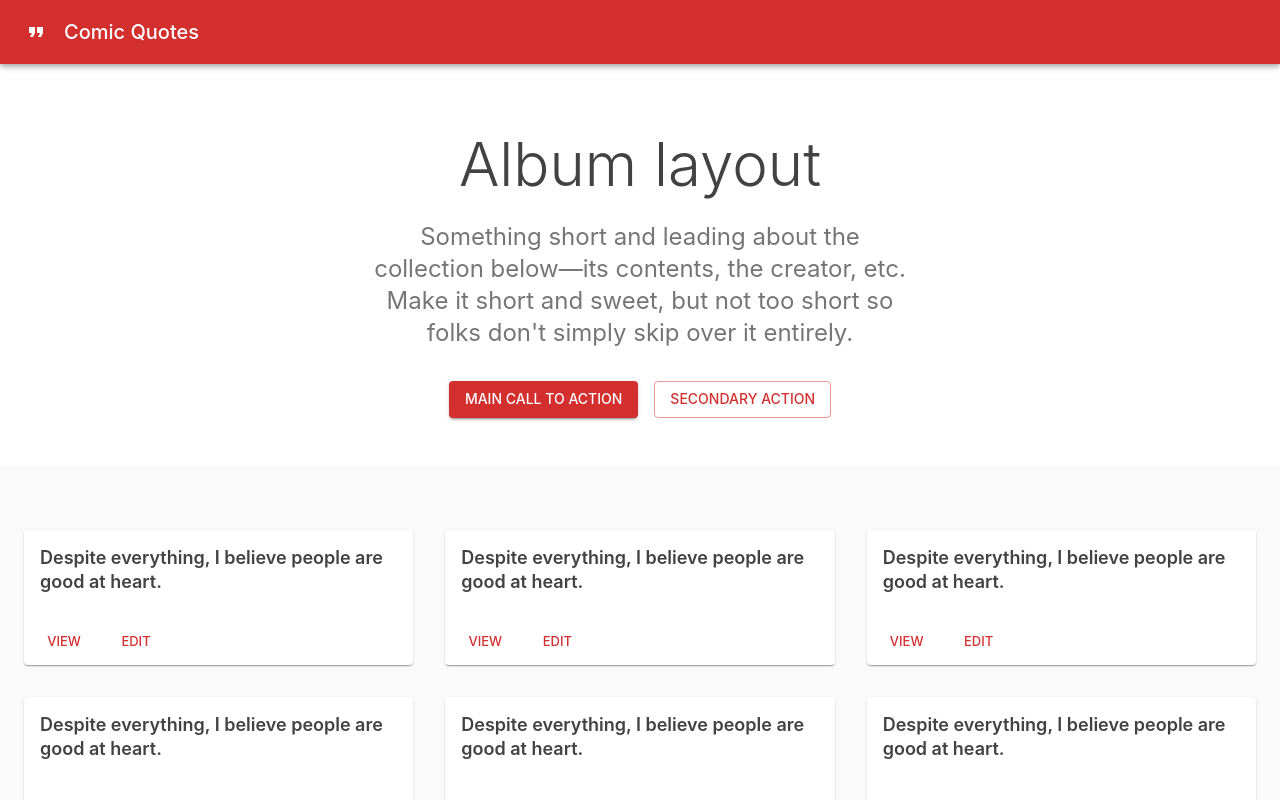
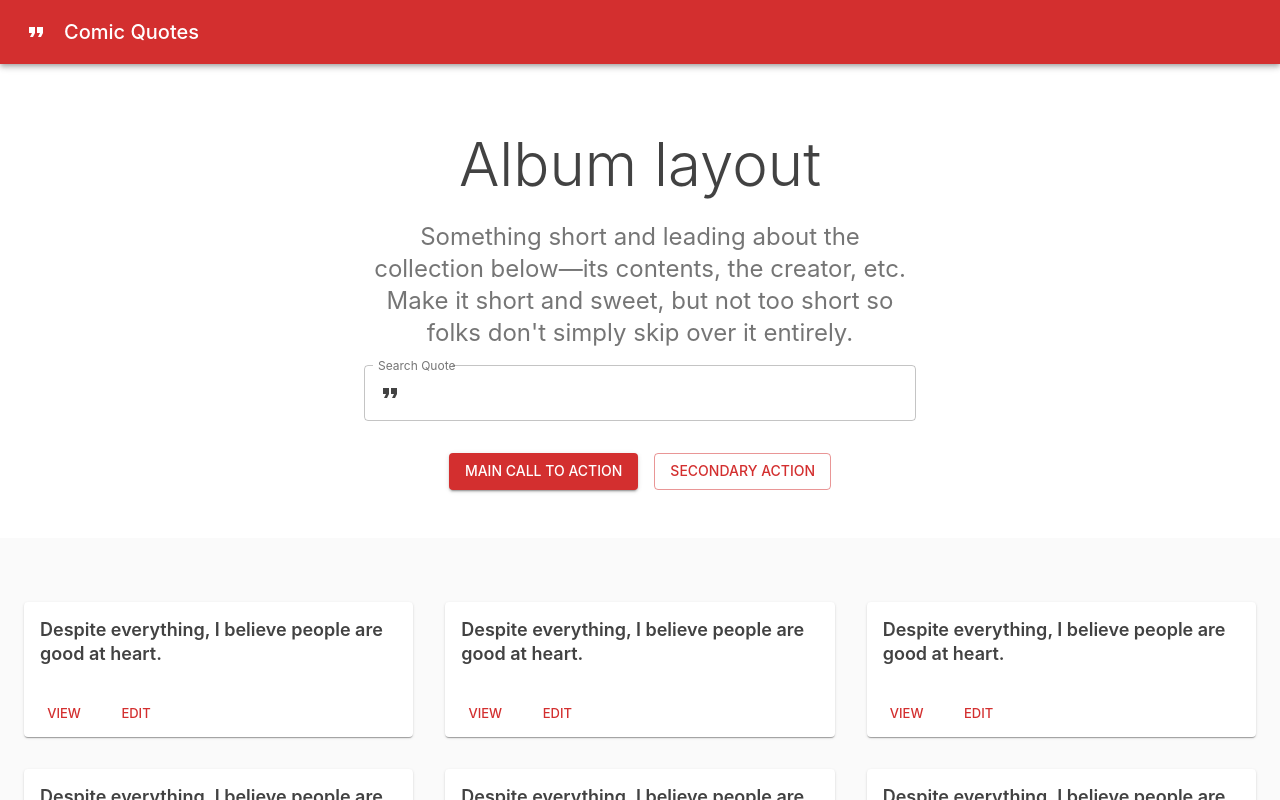
Before and after one commit to ComicQuotes/site, a React (Create React App) app: page / in a window 1280 px wide. Shown: the top 800 px of the page. Built offline with nearby package versions, Linux system fonts and the light colour scheme.

Commit message:
Add SearchBar

```diff
--- a/src/App.js
+++ b/src/App.js
@@ -11,6 +11,10 @@ import CssBaseline from "@material-ui/core/CssBaseline";
 import Grid from "@material-ui/core/Grid";
 import Toolbar from "@material-ui/core/Toolbar";
 import Typography from "@material-ui/core/Typography";
+import FormControl from "@material-ui/core/FormControl";
+import InputAdornment from "@material-ui/core/InputAdornment";
+import OutlinedInput from "@material-ui/core/OutlinedInput";
+import InputLabel from "@material-ui/core/InputLabel";
 import red from "@material-ui/core/colors/red";
 import grey from "@material-ui/core/colors/grey";
 import {
@@ -134,6 +138,20 @@ export default function Album() {
                 contents, the creator, etc. Make it short and sweet, but not too
                 short so folks don&apos;t simply skip over it entirely.
               </Typography>
+              <FormControl fullWidth variant="outlined">
+                <InputLabel htmlFor="outlined-adornment-amount">
+                  Search Quote
+                </InputLabel>
+                <OutlinedInput
+                  id="outlined-adornment-amount"
+                  startAdornment={
+                    <InputAdornment position="start">
+                      <FormatQuoteIcon className={classes.icon} />
+                    </InputAdornment>
+                  }
+                  labelWidth={95}
+                />
+              </FormControl>
               <div className={classes.heroButtons}>
                 <Grid container spacing={2} justify="center">
                   <Grid item>
```
